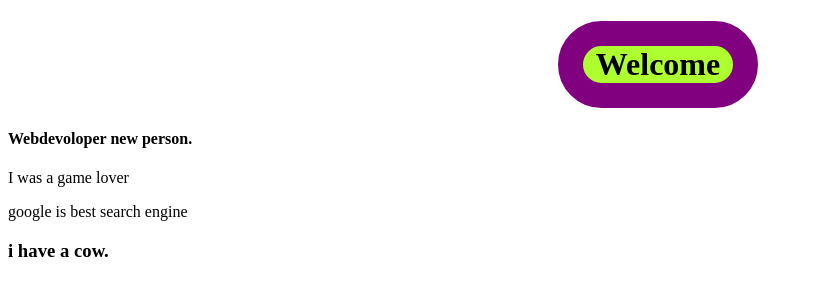
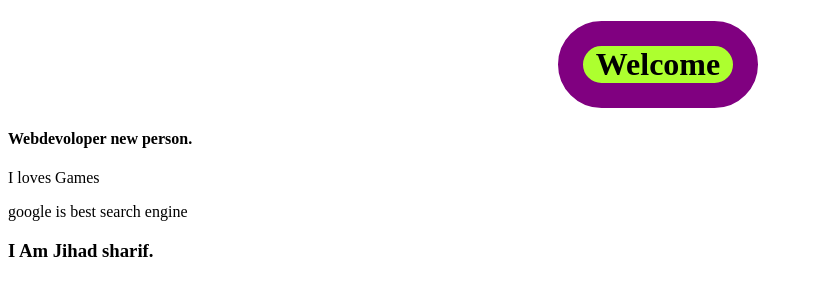
Before and after one commit to 4FJS/JS_1, a plain HTML site: page index.html in a window 1280 px wide. Shown: the whole page, without its empty margins (0-813 px from the left). Drawn offline with Linux system fonts and the light colour scheme.

Commit message:
Who am i

```diff
--- a/index.html
+++ b/index.html
@@ -18,13 +18,13 @@
 <h4> Webdevoloper new person. </h2>
 
 
-<p> I was a game lover  </p>
+<p> I loves Games  </p>
 
 <p> google is best search engine</p>
 
 
 
-<h3>i have a cow.</h3>
+<h3>I Am Jihad sharif.</h3>
 
 </div>
 
```
Also changed, not shown: 1 other file.
